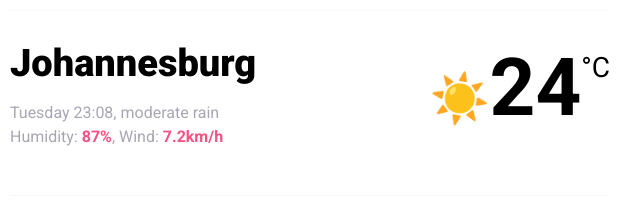
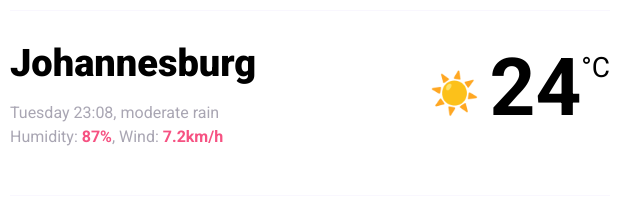
Before and after one commit to Gomolemo001/my_weather_application, a website built with Parcel: page index.html in a window 1280 px wide. Shown: the part 168-392 px from the top of the page, 330-970 px from the left. Built offline with nearby package versions, Linux system fonts and the light colour scheme.

Commit message:
Update styles.css

```diff
--- a/src/styles.css
+++ b/src/styles.css
@@ -71,9 +71,11 @@ main {
   color: #f65282;
 }
 
-.weather-app-icon {
-  width: 88px;
-  height: 88px;
+.current-temperature-icon {
+  position: relative;
+  top: -8px;
+  font-size: 40px;
+  margin-right: 10px;
 }
 
 .current-temperature-value {
```
